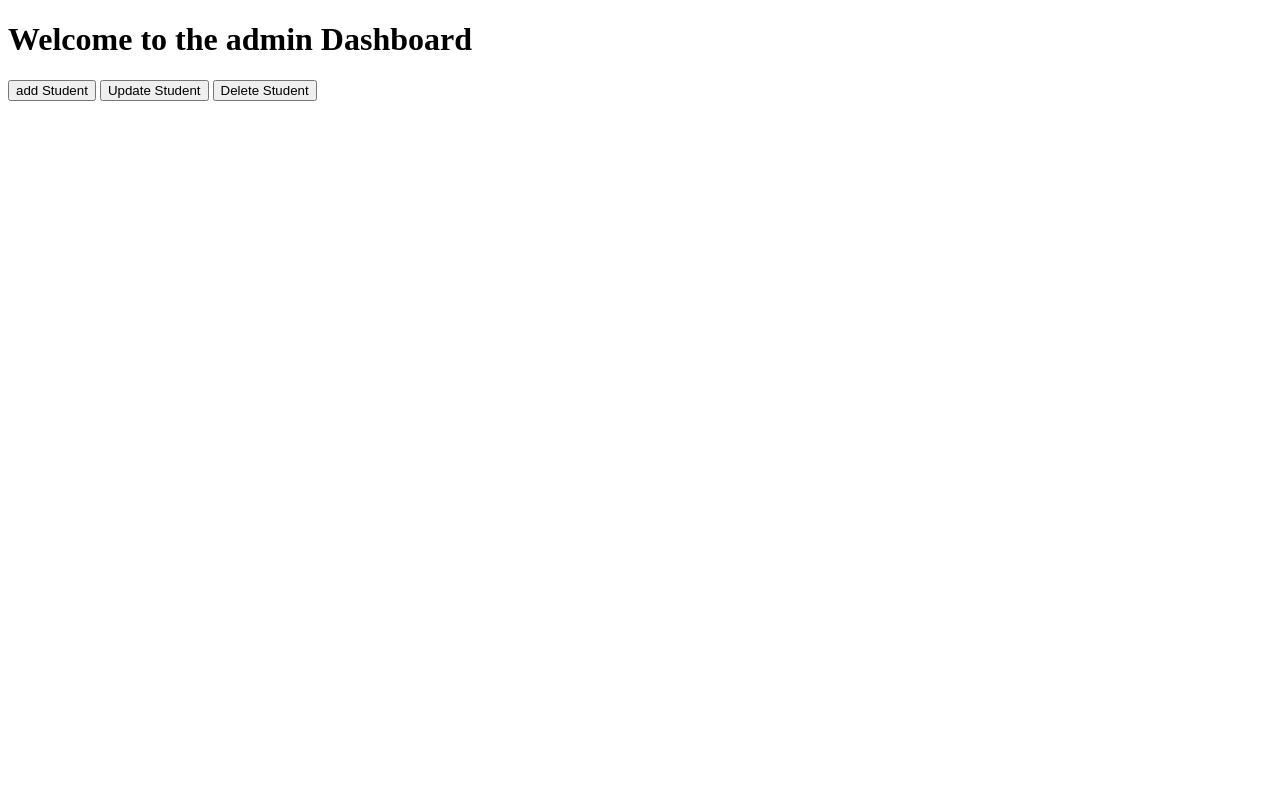
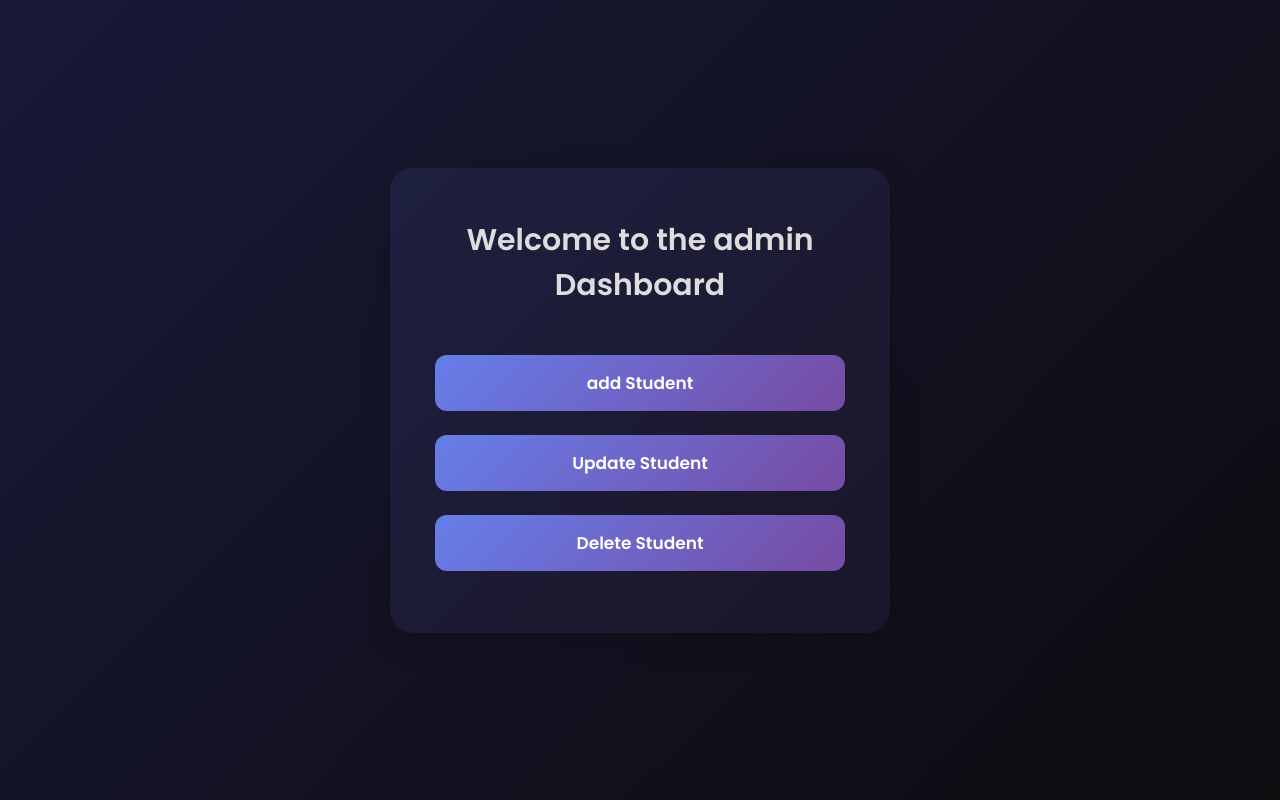
Before and after one commit to Sanjai1232/STUDENT_DATABASE_MANAGEMNT, a website: page FRONT-END/admindashboard.html in a window 1280 px wide. Drawn offline with Linux system fonts and the light colour scheme; sample sign-in values are in the browser's storage.

Commit message:
added css for adminadshboard

```diff
--- /dev/null
+++ b/CSS/admindash.css
@@ -0,0 +1,63 @@
+@import url('https://fonts.googleapis.com/css2?family=Poppins:wght@300;400;500;600&display=swap');
+
+* {
+  margin: 0;
+  padding: 0;
+  box-sizing: border-box;
+}
+
+body {
+  font-family: 'Poppins', sans-serif;
+  background: linear-gradient(135deg, #191938 0%, #0d0c0f 100%);
+  min-height: 100vh;
+  display: flex;
+  align-items: center;
+  justify-content: center;
+  padding: 20px;
+}
+
+.dashboard-container {
+  background: linear-gradient(135deg, rgba(102, 126, 234, 0.1) 0%, rgba(118, 75, 162, 0.1) 100%);
+  padding: 50px 45px;
+  border-radius: 22px;
+  box-shadow: 0 8px 30px rgba(0, 0, 0, 0.15);
+  text-align: center;
+  width: 100%;
+  max-width: 500px;
+}
+
+h1 {
+  color: #dddddd;
+  margin-bottom: 35px;
+  font-size: 30px;
+  font-weight: 600;
+}
+
+/* Buttons */
+.dashboard-btn {
+  width: 100%;
+  padding: 15px;
+  background: linear-gradient(135deg, #667eea 0%, #764ba2 100%);
+  color: white;
+  border: none;
+  border-radius: 12px;
+  font-size: 17px;
+  font-weight: 600;
+  font-family: 'Poppins', sans-serif;
+  cursor: pointer;
+  margin: 12px 0;
+  transition: all 0.3s ease;
+}
+
+.dashboard-btn:hover {
+  transform: translateY(-2px);
+  box-shadow: 0 6px 20px rgba(102, 126, 234, 0.35);
+}
+
+.dashboard-btn:active {
+  transform: translateY(0);
+}
+
+a {
+  text-decoration: none;
+}
--- a/FRONT-END/admindashboard.html
+++ b/FRONT-END/admindashboard.html
@@ -4,12 +4,15 @@
     <meta charset="UTF-8">
     <meta name="viewport" content="width=device-width, initial-scale=1.0">
     <title>Admin Dashboard</title>
+    <link rel="stylesheet" href="../CSS/admindash.css">
 </head>
 <body>
+    <div class="dashboard-container">
     <h1>Welcome to the admin Dashboard</h1>
-    <button id="btn">add Student </button>
-    <a href="Updatestu.html"><button id="btn1">Update Student</button></a>
-     <a href="Dltstu.html"><button>Delete Student</button></a>
+    <button id="btn" class="dashboard-btn">add Student </button>
+    <a href="Updatestu.html"><button class="dashboard-btn" id="btn1">Update Student</button></a>
+     <a href="Dltstu.html"><button class="dashboard-btn">Delete Student</button></a>
+     </div>
     <script src="../Script/AdminDAsh.js"></script>
 </body>
 </html>
```
